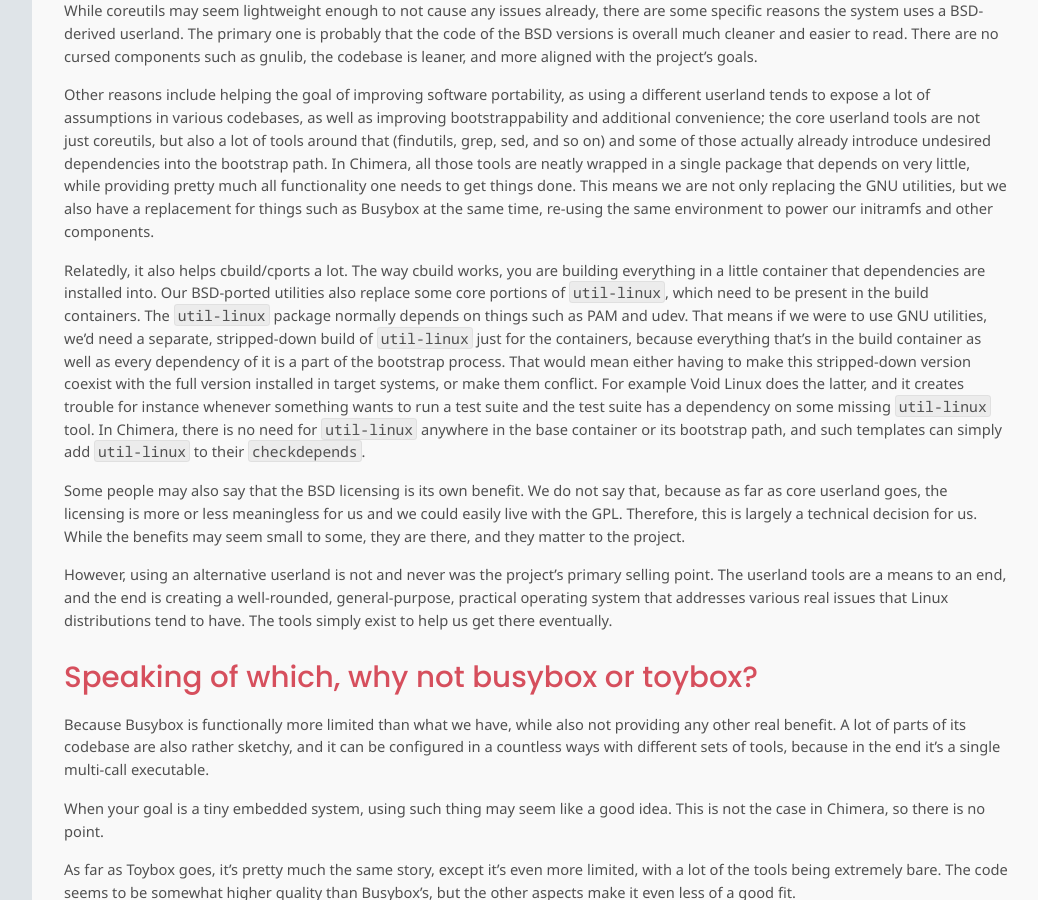
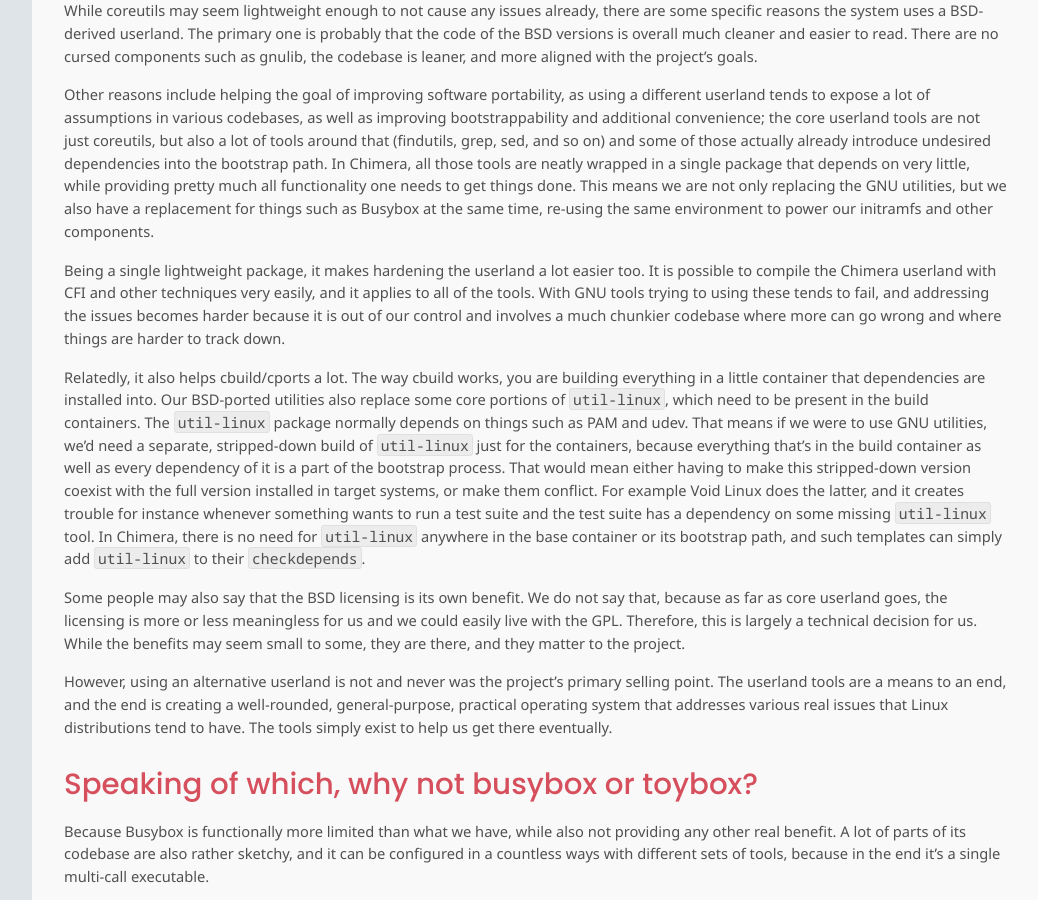
Before and after one commit to chimera-linux/chimera-linux.github.io, a Jekyll site: the page built from _docs/faq.md, in a window 1280 px wide and 900 px high, scrolled down 3228 px. Shown: the whole window, without its empty margins (240-1278 px from the left). Built offline with Jekyll 4.4.1, drawn with Linux system fonts in a browser that asks for light colours.

Commit message:
faq: add hardening note to chimerautils faq

```diff
--- a/_docs/faq.md
+++ b/_docs/faq.md
@@ -201,6 +201,14 @@
 same time, re-using the same environment to power our initramfs and other
 components.
 
+Being a single lightweight package, it makes hardening the userland a lot
+easier too. It is possible to compile the Chimera userland with CFI and
+other techniques very easily, and it applies to all of the tools. With
+GNU tools trying to using these tends to fail, and addressing the issues
+becomes harder because it is out of our control and involves a much
+chunkier codebase where more can go wrong and where things are harder
+to track down.
+
 Relatedly, it also helps cbuild/cports a lot. The way cbuild works, you are
 building everything in a little container that dependencies are installed
 into. Our BSD-ported utilities also replace some core portions of `util-linux`,
```
